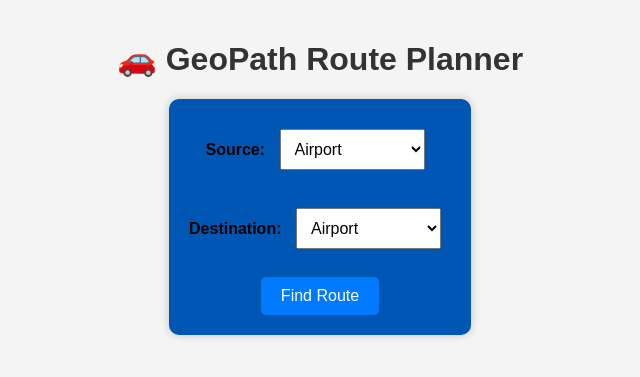
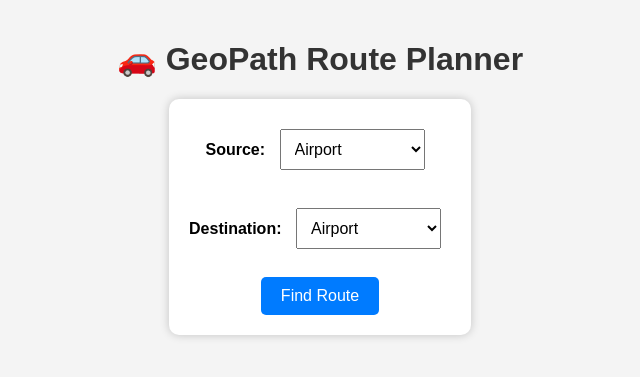
Before and after one commit to prashanth837/Geopath, a Flask app: page / in a window 1280 px wide. Shown: the top 377 px of the page, without its empty margins (320-960 px from the left). Run offline with Flask 3, Linux system fonts and the light colour scheme.

Commit message:
form colour removed

```diff
--- a/templates/index.html
+++ b/templates/index.html
@@ -38,9 +38,7 @@
             margin: 10px;
             font-size: 16px;
         }
-        form{
-            background-color: #0056b3;
-        }
+
 
         button{
             padding: 10px 20px;
```
